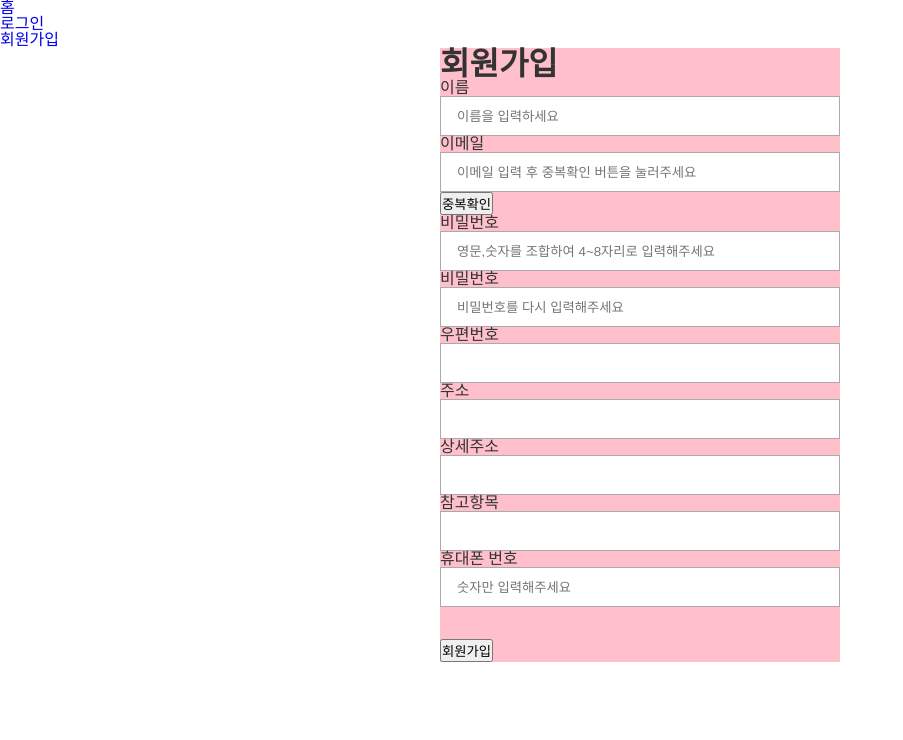
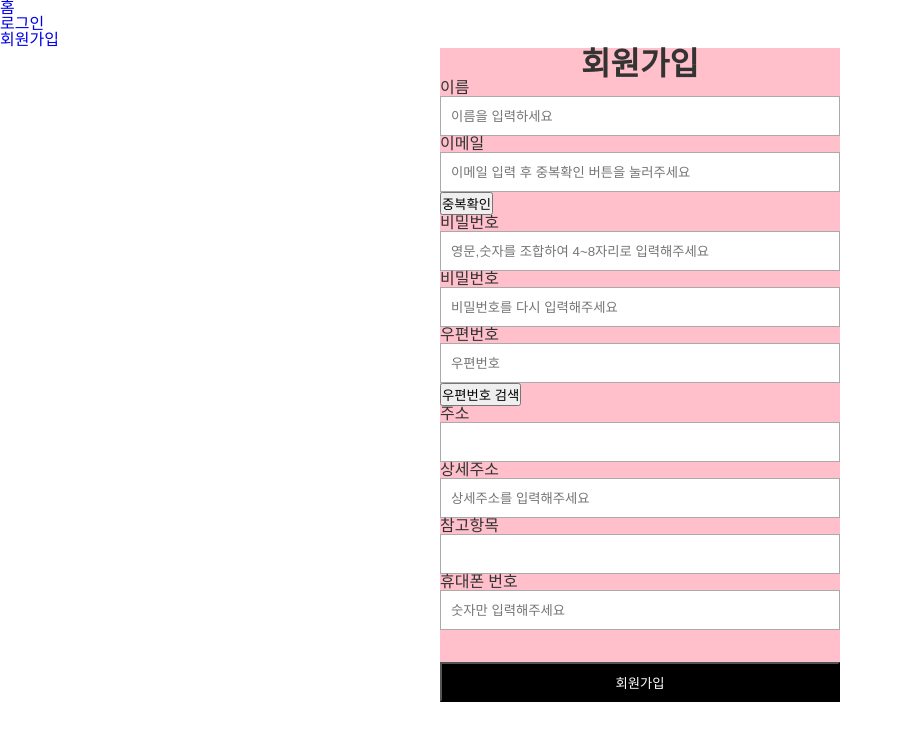
Before and after one commit to SuperMiniBeans/Front, a React (Create React App) app: page /join in a window 1280 px wide. Shown: the top 740 px of the page, without its empty margins (0-903 px from the left). Built offline with nearby package versions, Linux system fonts and the light colour scheme.

Commit message:
[FEAT]주소 검색

```diff
--- a/src/pages/Join.js
+++ b/src/pages/Join.js
@@ -1,7 +1,8 @@
 import styled from "styled-components";
-import { useEffect, useState } from "react";
+import { useState } from "react";
 import axios from "axios";
-// import Post from "../components/Post";
+// import { response } from "express";
+import Post from "../components/Post";
 
 const Wrapper = styled.div`
   width: 400px;
@@ -19,8 +20,17 @@ const FormWrap = styled.div`
 const Input = styled.input`
   width: 100%;
   height: 40px;
-  padding-left: 16px;
+  padding-left: 10px;
   border: 1px solid #aaa;
+`
+
+const CompleteBtn = styled.button`
+  width: 100%;
+  height: 40px;
+  text-align: center;
+  color: #fff;
+  background-color: #000;
+  cursor: pointer;
 `
 
 function Join() {
@@ -30,12 +40,12 @@ function Join() {
   const [passwordConfirm, setPasswordConfirm] = useState("");
   // const [postcode, setPostcode] = useState("");
   // const [address, setAddress] = useState("");
-  // const [enroll_company, setEnroll_company] = useState({
-  //   postcode: '',
-  //   address: '',
-  // });
-  // const [detailAddress, setDetailAddress] = useState("");
-  // const [etcAddress, setEtcAddress] = useState("");
+  const [enroll_company, setEnroll_company] = useState({
+    postcode: '',
+    address: '',
+  });
+  const [detailAddress, setDetailAddress] = useState("");
+  const [etcAddress, setEtcAddress] = useState("");
   const [phoneNumber, setphoneNumber] = useState("");
 
   const [emailMessage, setEmailMessage] = useState("");
@@ -45,7 +55,7 @@ function Join() {
 
 
   // 주소 검색창 팝업
-  // const [popup, setPopup] = useState(false);
+  const [popup, setPopup] = useState(false);
 
 
   // 사용자 이름 받기
@@ -64,6 +74,19 @@ function Join() {
       setEmailMessage("올바른 이메일 형식입니다");
     }
   }
+
+  // 이메일 중복 체크
+  // function checkEmail() {
+  //   console.log(e.target.value);
+  //   axios.get(' ')
+  //     .then(response => {
+  //       if(response === false) {
+  //         alert('사용 가능한 아이디입니다');
+  //       } else {
+  //         alert('이미 사용중인 아이디입니다');
+  //       }
+  //     })
+  // }
 
   // 사용자 비밀번호 받기, 유효성 검사
   const userPassword = e => {
@@ -89,24 +112,24 @@ function Join() {
   }
 
   // 주소 검색 관련
-  // const handleInput = (e) => {
-  //   setEnroll_company({
-  //     ...enroll_company,
-  //     [e.target.name]: e.target.value,
-  //   })
-  // }
+  const handleInput = (e) => {
+    setEnroll_company({
+      ...enroll_company,
+      [e.target.name]: e.target.value,
+    })
+  }
 
-  // const handleComplete = (data) => {
-  //   setPopup(!popup);
-  // }
+  const handleComplete = (data) => {
+    setPopup(!popup);
+  }
 
-  // const userDetailAddress = e => {
-  //   setDetailAddress(e.target.value);
-  // }
+  const userDetailAddress = e => {
+    setDetailAddress(e.target.value);
+  }
 
-  // const userEtcAddress = e => {
-  //   setEtcAddress(e.target.value);
-  // }
+  const userEtcAddress = e => {
+    setEtcAddress(e.target.value);
+  }
 
   // 사용자 연락처 받기
   const userPhoneNumber = e => {
@@ -123,12 +146,11 @@ function Join() {
   // 회원가입 버튼 클릭시 실행될 작업
   function SignUp() {
     function request() {
-
       axios.post('http://localhost:8080/join', {
         userName: name,
         userEmail: email,
         userPassword: password,
-        // address: enroll_company,
+        address: enroll_company,
         userPhoneNumber: phoneNumber,
       })
         .then(response => {
@@ -145,7 +167,7 @@ function Join() {
   return (
     <Wrapper>
       <div className="Join">
-        <h2>회원가입</h2>
+        <h2 style={{textAlign: 'center'}}>회원가입</h2>
 
         <FormWrap action="/join" method="POST">
           <div className="ItemWrap">
@@ -196,13 +218,7 @@ function Join() {
             </div>
           </div>
 
-          <div>우편번호<Input type="text" readOnly></Input></div>
-          <div>주소<Input type="text" readOnly></Input></div>
-          <div>상세주소<Input type="text"></Input></div>
-          <div>참고항목<Input type="text"></Input></div>
-
-
-          {/* <div className="ItemWrap">
+          <div className="ItemWrap">
             <div>
               <label>우편번호</label>
             </div>
@@ -238,7 +254,7 @@ function Join() {
             <div>
               <Input type="text" value={etcAddress} onChange={userEtcAddress} ></Input>
             </div>
-          </div> */}
+          </div>
 
           <div className="ItemWrap">
             <div>
@@ -254,7 +270,7 @@ function Join() {
 
         <br /><br />
 
-        <button type="submit" onClick={SignUp}>회원가입</button>
+        <CompleteBtn type="submit" onClick={SignUp}>회원가입</CompleteBtn>
       </div>
     </Wrapper>
   );
```
